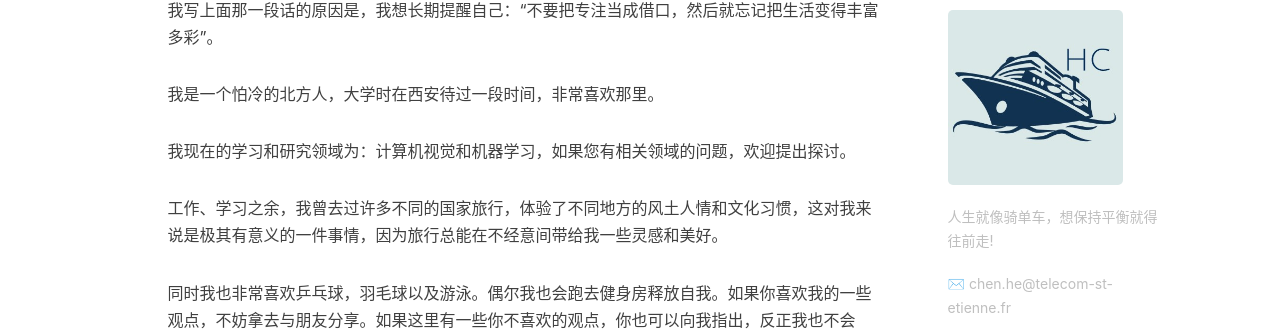
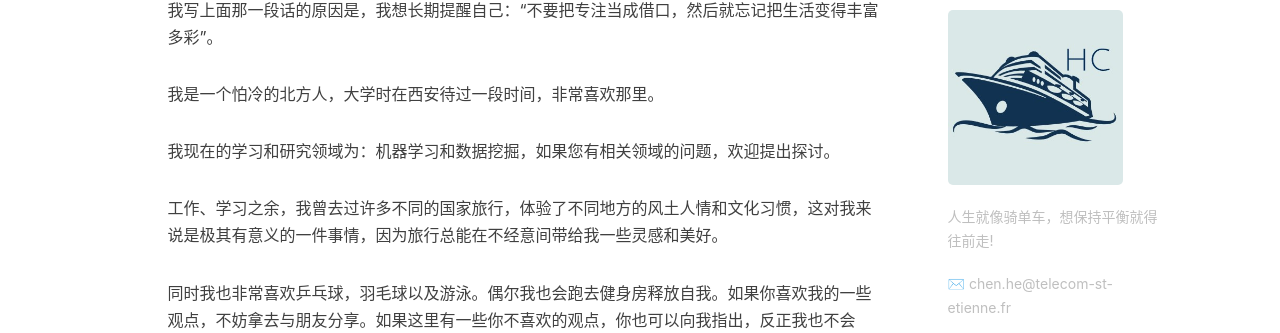
Before and after one commit to he-chen-95/he-chen-95.github.io, a Jekyll site: the page built from about.html, in a window 1280 px wide. Shown: the part 616-949 px from the top of the page. Built offline with Jekyll 4.4.1, drawn with Linux system fonts in a browser that asks for light colours; nearby versions of some CDN libraries; comment, search, counter and statistics services are not loaded.

Commit message:
Update about.html

```diff
--- a/about.html
+++ b/about.html
@@ -24,7 +24,7 @@ header-img: "img/post-bg-rwd.jpg"
 
     <p>我是一个怕冷的北方人，大学时在西安待过一段时间，非常喜欢那里。</p>
 
-    <p>我现在的学习和研究领域为：计算机视觉和机器学习，如果您有相关领域的问题，欢迎提出探讨。</p>
+    <p>我现在的学习和研究领域为：机器学习和数据挖掘，如果您有相关领域的问题，欢迎提出探讨。</p>
 
     <p>工作、学习之余，我曾去过许多不同的国家旅行，体验了不同地方的风土人情和文化习惯，这对我来说是极其有意义的一件事情，因为旅行总能在不经意间带给我一些灵感和美好。</p>
 
```
